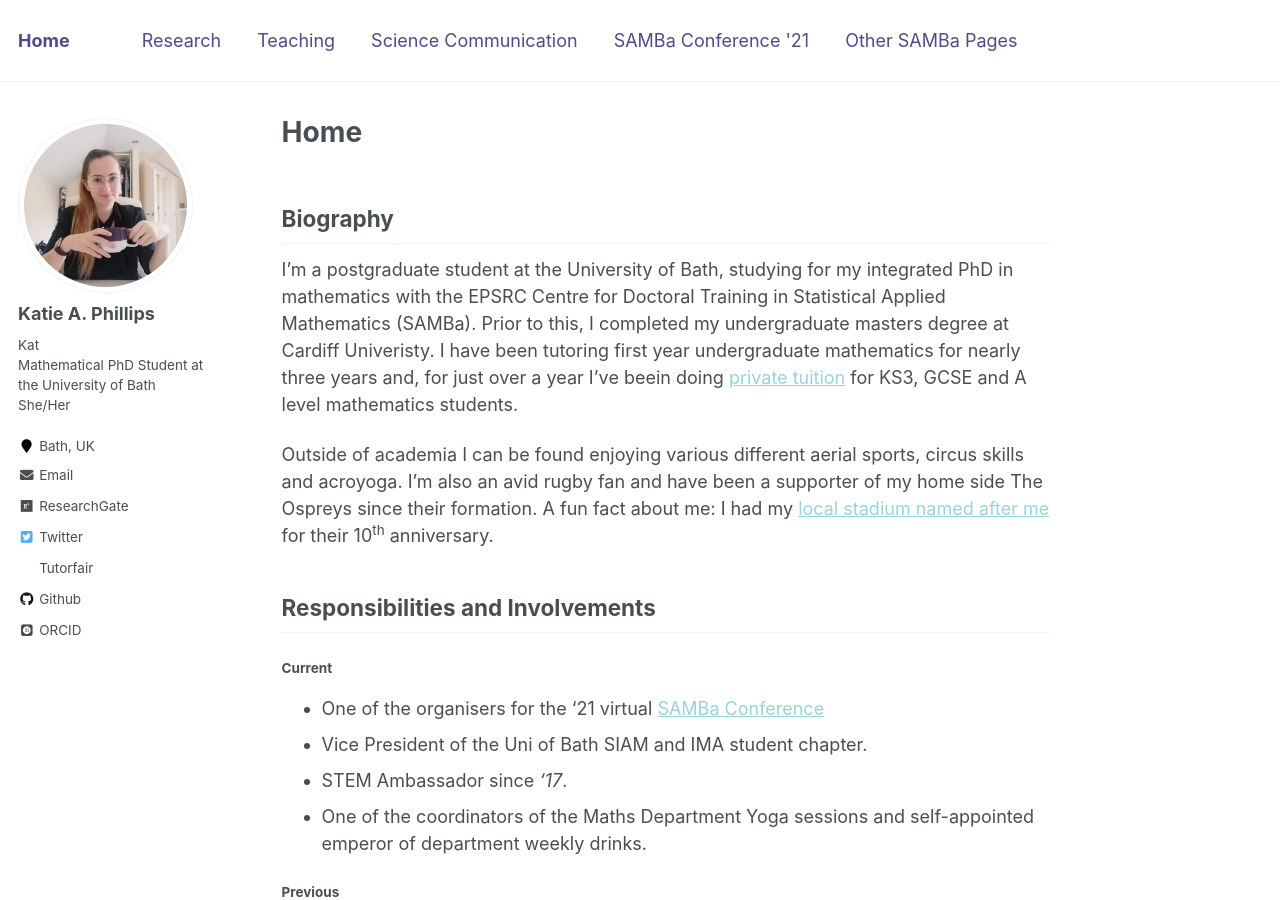
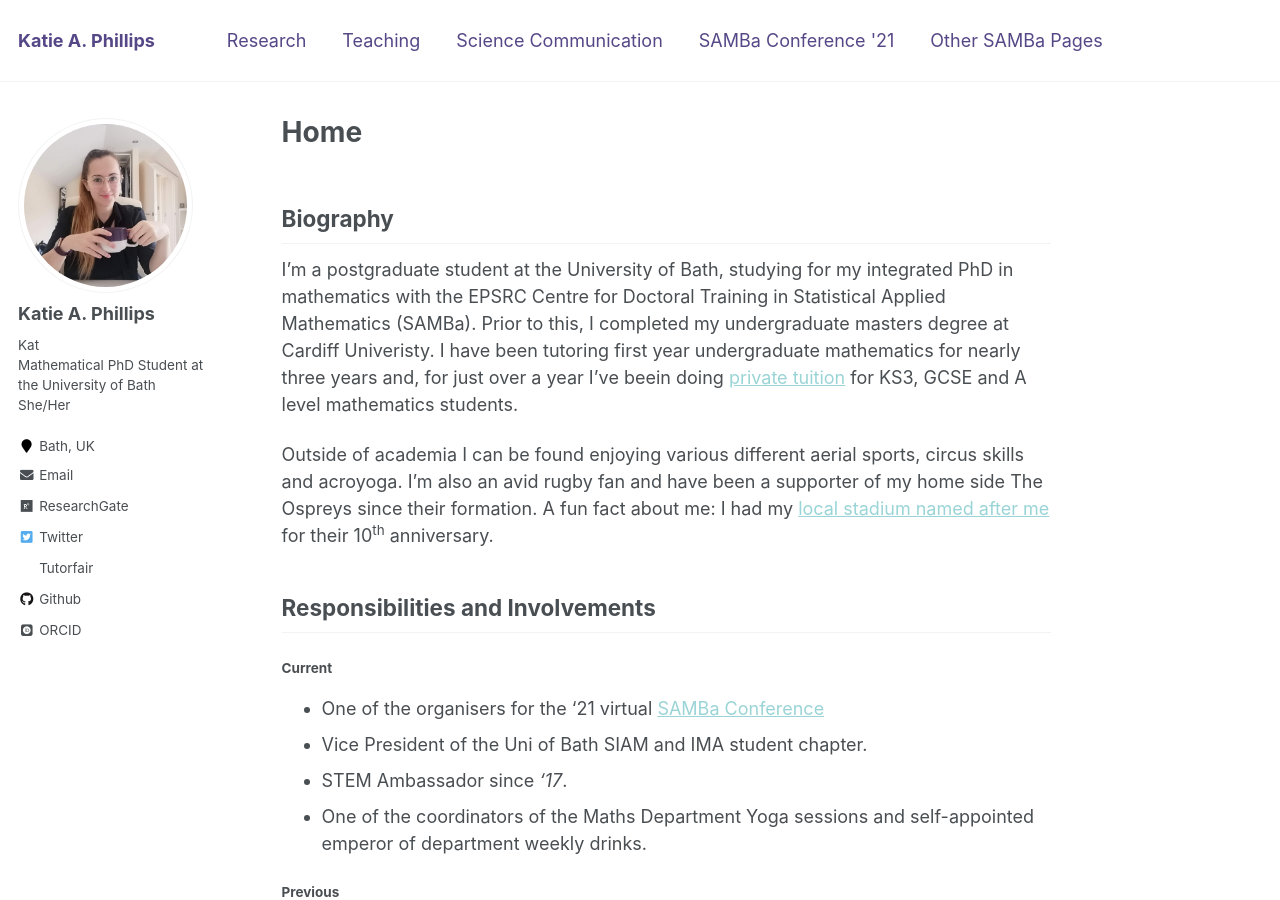
Before and after one commit to kap39/kap39.github.io, a Jekyll site: the page built from _pages/about.md, in a window 1280 px wide and 900 px high. Built offline with Jekyll 4.4.1, drawn with Linux system fonts in a browser that asks for light colours; some web fonts are replaced.

Commit message:
change back to title being name

```diff
--- a/_config.yml
+++ b/_config.yml
@@ -7,7 +7,7 @@
 
 # Site Settings
 locale                   : "en-UK"
-title                    : "Home"
+title                    : "Katie A. Phillips"
 title_separator          : "-"
 name                     : &name "Katie A. Phillips"
 description              : &description "PhD Student at the University of Bath"
```
